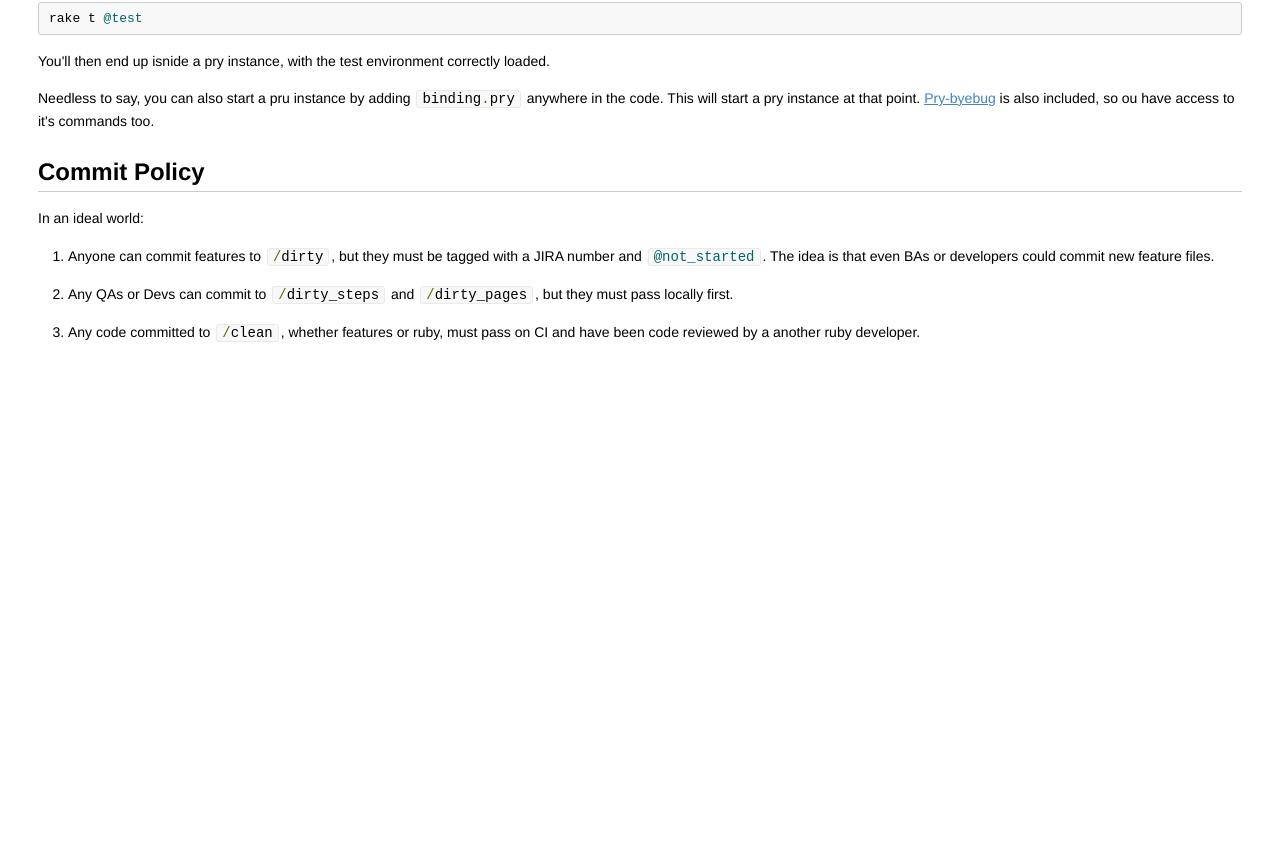
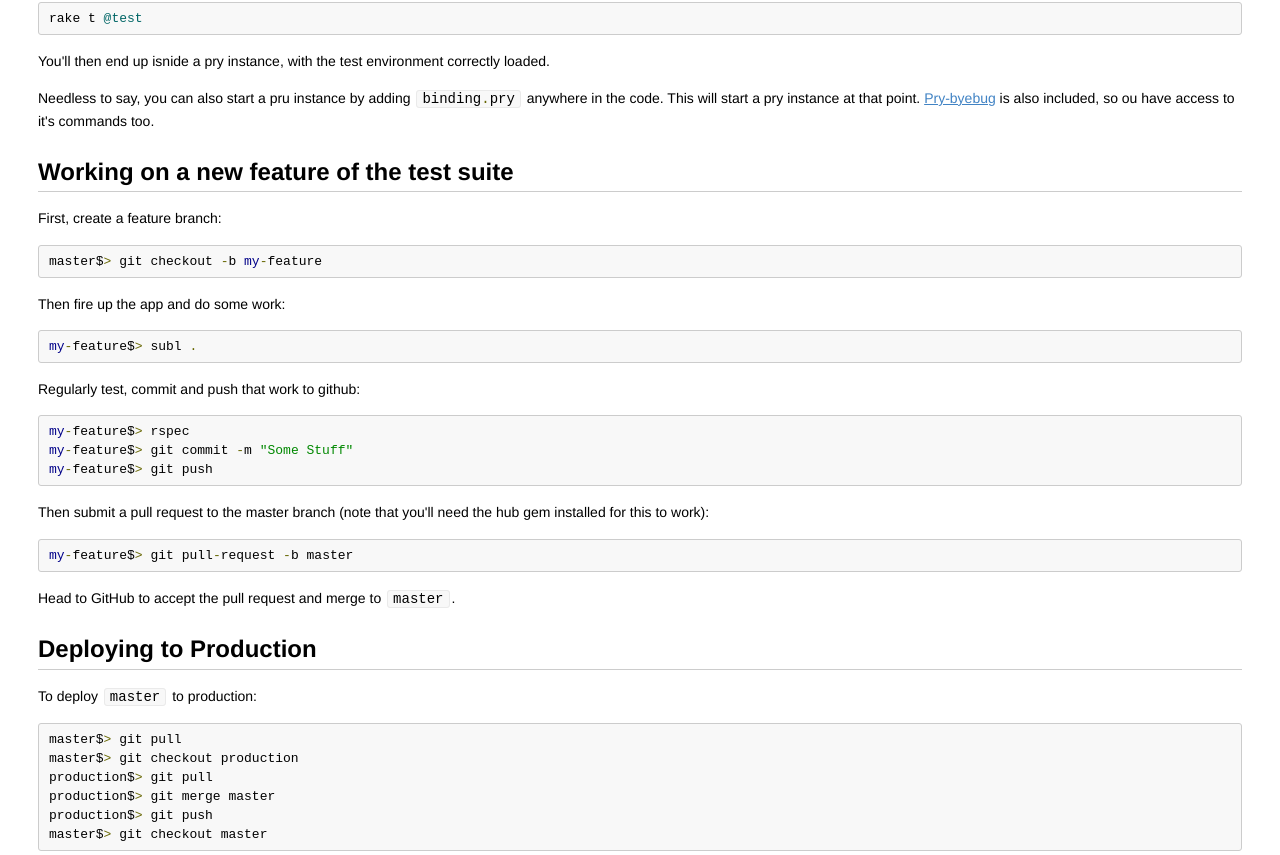
Before and after one commit to dannysmith/sparta-testframework, a plain HTML site: page docs/index.html in a window 1280 px wide. Shown: the part 5246-6101 px from the top of the page. Before the commit the page ends 5644 px from the top, so only its background shows below. Drawn offline with Linux system fonts and the light colour scheme.

Commit message:
Updated Docs and spec_helper

```diff
--- a/docs/index.html
+++ b/docs/index.html
@@ -236,6 +236,44 @@ Feature: Some Acceptance Criteria
 
 <p>Needless to say, you can also start a pru instance by adding <code class="prettyprint">binding.pry</code> anywhere in the code. This will start a pry instance at that point. <a href="https://github.com/deivid-rodriguez/pry-byebug">Pry-byebug</a> is also included, so ou have access to it&#39;s commands too.</p>
 
+<h2>Working on a new feature of the test suite</h2>
+
+<p>First, create a feature branch:</p>
+
+<pre><code class="prettyprint shell">master$&gt; git checkout -b my-feature
+</code></pre>
+
+<p>Then fire up the app and do some work:</p>
+
+<pre><code class="prettyprint shell">my-feature$&gt; subl .
+</code></pre>
+
+<p>Regularly test, commit and push that work to github:</p>
+
+<pre><code class="prettyprint shell">my-feature$&gt; rspec
+my-feature$&gt; git commit -m &quot;Some Stuff&quot;
+my-feature$&gt; git push
+</code></pre>
+
+<p>Then submit a pull request to the master branch (note that you&#39;ll need the hub gem installed for this to work):</p>
+
+<pre><code class="prettyprint shell">my-feature$&gt; git pull-request -b master
+</code></pre>
+
+<p>Head to GitHub to accept the pull request and merge to <code class="prettyprint">master</code>.</p>
+
+<h2>Deploying to Production</h2>
+
+<p>To deploy <code class="prettyprint">master</code> to production:</p>
+
+<pre><code class="prettyprint shell">master$&gt; git pull
+master$&gt; git checkout production
+production$&gt; git pull
+production$&gt; git merge master
+production$&gt; git push
+master$&gt; git checkout master
+</code></pre>
+
 <h2>Commit Policy</h2>
 
 <p>In an ideal world:</p>
```
Also changed, not shown: 2 other files.
